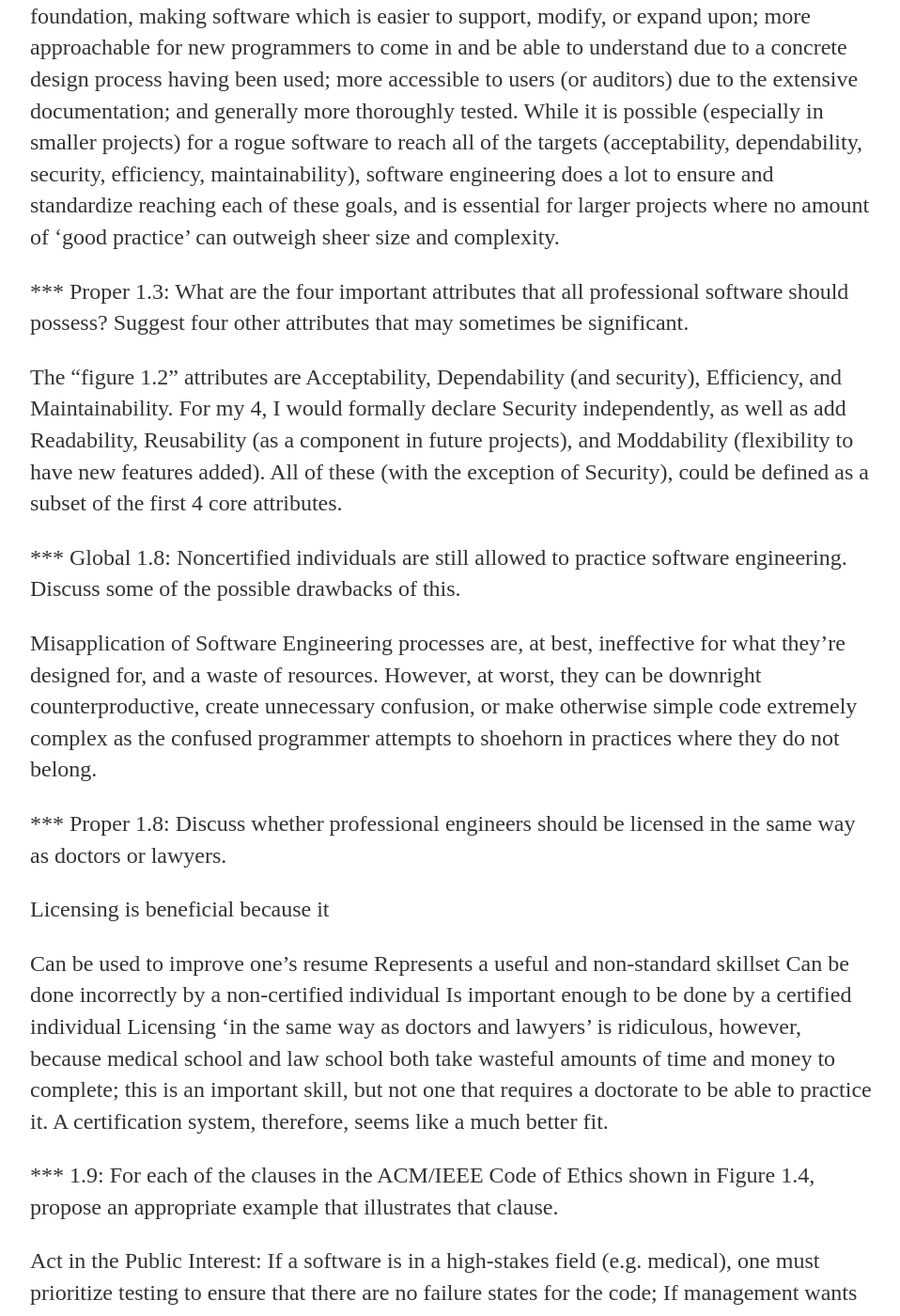
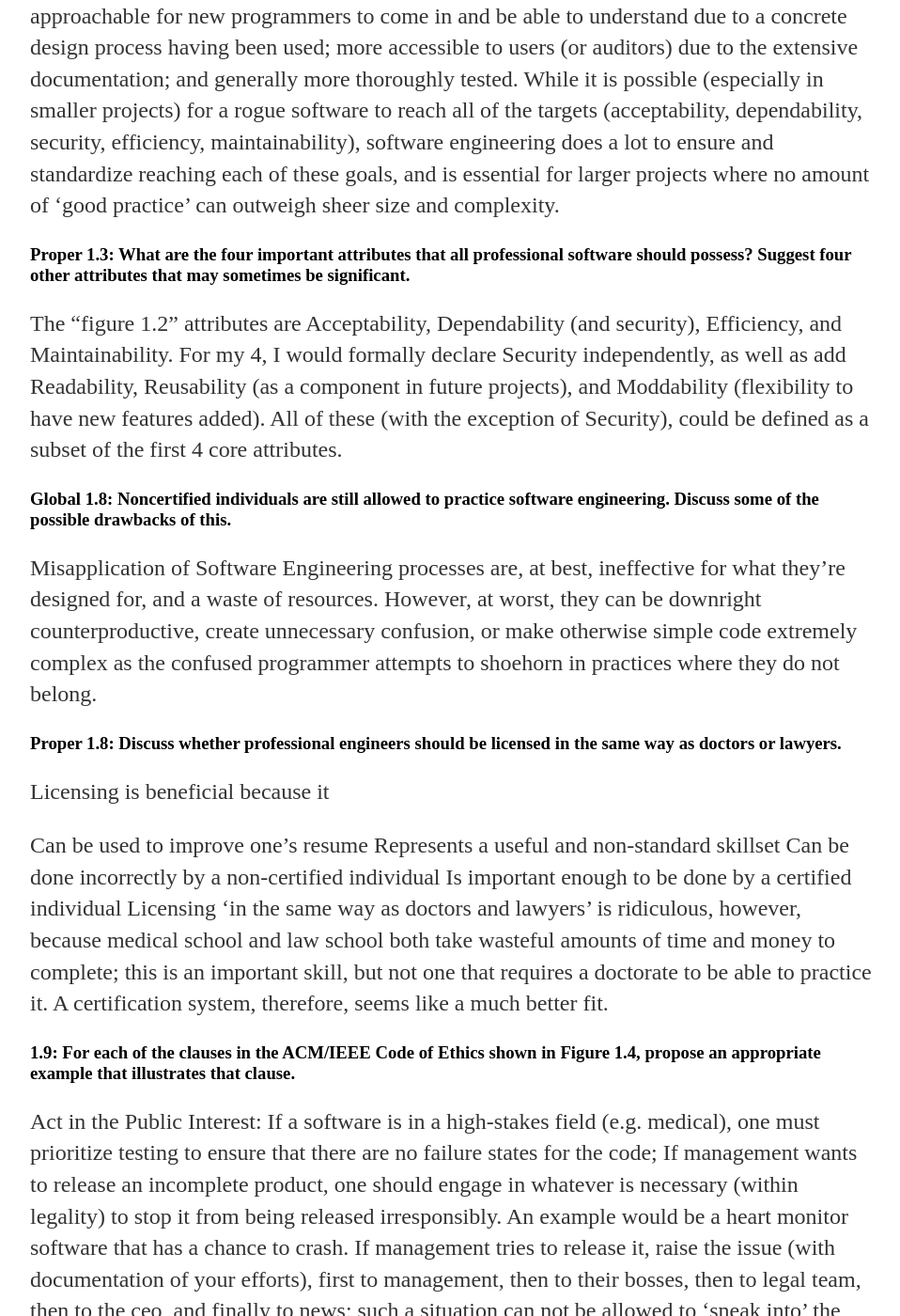
Before and after one commit to Quintuplin/quintuplin.github.io, a Jekyll site: the page built from _posts/2019-08-22-Chapter-1.md, in a window 1280 px wide and 1400 px high, scrolled down 470 px. Shown: the whole window at 94% size, without its empty margins (160-1118 px from the left). Built offline with Jekyll 4.4.1, drawn with Linux system fonts in a browser that asks for light colours; comment, search, counter and statistics services are not loaded; some of the changed text lies outside the part shown.

```diff
--- a/_posts/2019-08-22-Chapter-1.md
+++ b/_posts/2019-08-22-Chapter-1.md
@@ -4,21 +4,21 @@ title: "HW1: Chapter 1"
 date: 2019-08-22
 ---
 
-** Ex 1.3, 1.8, 1.9, 1.10
+## Ex 1.3, 1.8, 1.9, 1.10
 
-*** Global 1.3: Briefly discuss why it is usually cheaper in the long run to use software engineering methods and techniques for software systems.
+### Global 1.3: Briefly discuss why it is usually cheaper in the long run to use software engineering methods and techniques for software systems.
 
 Because Software Engineering methods are thorough, they increase the initial cost/time/effort when creating a new project. However, the same methods lead to a stronger foundation, making software which is easier to support, modify, or expand upon; more approachable for new programmers to come in and be able to understand due to a concrete design process having been used; more accessible to users (or auditors) due to the extensive documentation; and generally more thoroughly tested. While it is possible (especially in smaller projects) for a rogue software to reach all of the targets (acceptability, dependability, security, efficiency, maintainability), software engineering does a lot to ensure and standardize reaching each of these goals, and is essential for larger projects where no amount of ‘good practice’ can outweigh sheer size and complexity.
 
-*** Proper 1.3: What are the four important attributes that all professional software should possess? Suggest four other attributes that may sometimes be significant.
+### Proper 1.3: What are the four important attributes that all professional software should possess? Suggest four other attributes that may sometimes be significant.
 
 The “figure 1.2” attributes are Acceptability, Dependability (and security), Efficiency, and Maintainability. For my 4, I would formally declare Security independently, as well as add Readability, Reusability (as a component in future projects), and Moddability (flexibility to have new features added). All of these (with the exception of Security), could be defined as a subset of the first 4 core attributes.
 
-*** Global 1.8: Noncertified individuals are still allowed to practice software engineering. Discuss some of the possible drawbacks of this.
+### Global 1.8: Noncertified individuals are still allowed to practice software engineering. Discuss some of the possible drawbacks of this.
 
 Misapplication of Software Engineering processes are, at best, ineffective for what they’re designed for, and a waste of resources. However, at worst, they can be downright counterproductive, create unnecessary confusion, or make otherwise simple code extremely complex as the confused programmer attempts to shoehorn in practices where they do not belong.
 
-*** Proper 1.8: Discuss whether professional engineers should be licensed in the same way as doctors or lawyers.
+### Proper 1.8: Discuss whether professional engineers should be licensed in the same way as doctors or lawyers.
 
 Licensing is beneficial because it
 
@@ -28,7 +28,7 @@ Can be done incorrectly by a non-certified individual
 Is important enough to be done by a certified individual
 Licensing ‘in the same way as doctors and lawyers’ is ridiculous, however, because medical school and law school both take wasteful amounts of time and money to complete; this is an important skill, but not one that requires a doctorate to be able to practice it. A certification system, therefore, seems like a much better fit.
 
-*** 1.9: For each of the clauses in the ACM/IEEE Code of Ethics shown in Figure 1.4, propose an appropriate example that illustrates that clause.
+### 1.9: For each of the clauses in the ACM/IEEE Code of Ethics shown in Figure 1.4, propose an appropriate example that illustrates that clause.
 
 Act in the Public Interest: If a software is in a high-stakes field (e.g. medical), one must prioritize testing to ensure that there are no failure states for the code; If management wants to release an incomplete product, one should engage in whatever is necessary (within legality) to stop it from being released irresponsibly. An example would be a heart monitor software that has a chance to crash. If management tries to release it, raise the issue (with documentation of your efforts), first to management, then to their bosses, then to legal team, then to the ceo, and finally to news; such a situation can not be allowed to ‘sneak into’ the industry and kill real world people due to unchecked corporate greed.
 
@@ -46,7 +46,7 @@ Colleagues: Be nice to them. For example, if you have a colleague, be polite to
 
 Self: work to always improve, while retaining ethics. For example, nearly every year, something is released that fundamentally changes (and improves) some process of software development, website design, or programming in general. Keeping up with new frameworks is a full time job, but it keeps you relevant in this ridiculously quickly evolving industry.
 
-*** Global 1.10: The “Drone Revolution” is currently being debated and discussed all over the world. Drones are unmanned flying machines that are built and equipped with various kinds of software systems that allow them to see, hear, and act. Discuss some of the societal challenges of building such kinds of systems.
+### Global 1.10: The “Drone Revolution” is currently being debated and discussed all over the world. Drones are unmanned flying machines that are built and equipped with various kinds of software systems that allow them to see, hear, and act. Discuss some of the societal challenges of building such kinds of systems.
 
 Drones are a simple example of a technology which the current laws and rules of society simply weren’t designed for. When scaled to their logical conclusion, we’re facing a perfect information system; a surveillance state of unprecedented power, accessibility, and affordability. Ignoring the issues with governments having access to this kind of information – what of neighbors? Corporations?
 
@@ -58,7 +58,7 @@ Drones themselves might be merely the beginning; but they are the beginning of s
 
 Nonetheless, progress cannot be stopped; we must engage carefully (and with regulation as needed), in order to explore the possible positive futures, while safeguarding against the negative ones. It’s a scary world out there, but any technology can have a positive impact if done right; drones (and perfect information systems) included.
 
-*** Proper 1.10: To help counter terrorism, many countries are planning or have developed computer  systems that track large numbers of their citizens and their actions. Clearly, this has privacy implications. Discuss the ethics of working on the development of this type of system.
+### Proper 1.10: To help counter terrorism, many countries are planning or have developed computer  systems that track large numbers of their citizens and their actions. Clearly, this has privacy implications. Discuss the ethics of working on the development of this type of system.
 
 The ethics of such a system are complex to say the least. On the one hand, a technologically feasible system which can save lives could be construed as ‘killing people by not being made’. If a global catastrophe would have been preventable with such technology, but wasn’t, then that falls on the ethical heads of anyone who opposes it.
 
```
